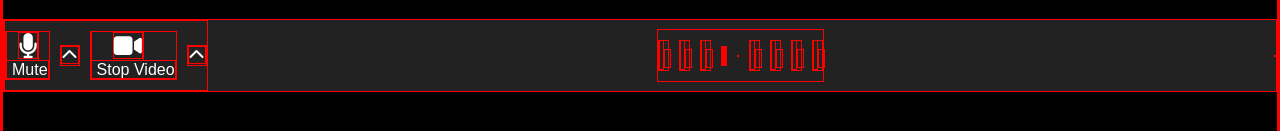
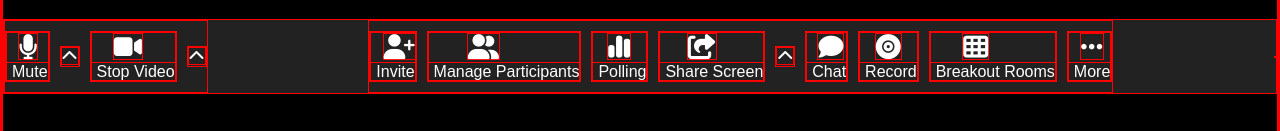
Before and after one commit to NicoloFaccio/html-css-zoom, a plain HTML site: page index.html in a window 1280 px wide. Shown: the part 669-800 px from the top of the page. Drawn offline with Linux system fonts and the light colour scheme.

Commit message:
feat(footer): working on the span.

```diff
--- a/assets/css/style.css
+++ b/assets/css/style.css
@@ -67,7 +67,6 @@ footer {
 }
 
 footer ul {
-    /* position: relative; */
     display: flex;
     justify-content: space-around;
     align-items: center;
@@ -82,6 +81,7 @@ footer ul {
 footer ul li span.item {
     padding-left: 25%;
     font-size: 25px;
+    display: block;
 }
 
 footer ul li span.words {
--- a/index.html
+++ b/index.html
@@ -294,46 +294,47 @@
 
             <ul>
                 <li>
-                    <span class="item"></span>
-                    <span class="words"></span>
+                    <span class="item"><i class="fa-solid fa-user-plus"></i></span>
+                    <span class="words">invite</span>
                 </li>
 
                 <li>
-                    <span class="item"></span>
-                    <span class="words"></span>
+                    <span class="item"><i class="fa-solid fa-user-group"></i></span>
+                    <span class="words">manage participants</span>
                 </li>
 
                 <li>
-                    <span class="item"></span>
-                    <span class="words"></span>
+                    <span class="item"><i class="fa-solid fa-chart-simple"></i></span>
+                    <span class="words">polling</span>
                 </li>
 
                 <li>
-                    <span></span>
-                    <span></span>
+                    <span class="item"><i class="fa-sharp fa-solid fa-share-from-square"></i></span>
+                    <span class="words"> share screen</span>
                 </li>
 
                 <li>
+                    <i class="fa-solid fa-chevron-up"></i>
                 </li>
 
                 <li>
-                    <span class="item"></span>
-                    <span class="words"></span>
+                    <span class="item"><i class="fa-solid fa-comment"></i></span>
+                    <span class="words">chat</span>
                 </li>
 
                 <li>
-                    <span class="item"></span>
-                    <span class="words"></span>
+                    <span class="item"><i class="fa-solid fa-record-vinyl"></i></span>
+                    <span class="words">record</span>
                 </li>
 
                 <li>
-                    <span class="item"></span>
-                    <span class="words"></span>
+                    <span class="item"><i class="fas fa-th"></i></span>
+                    <span class="words">breakout rooms</span>
                 </li>
 
                 <li>
-                    <span class="item"></span>
-                    <span class="words"></span>
+                    <span class="item"><i class="fa-solid fa-ellipsis"></i></span>
+                    <span class="words">more</span>
                 </li>
             </ul>
 
```
